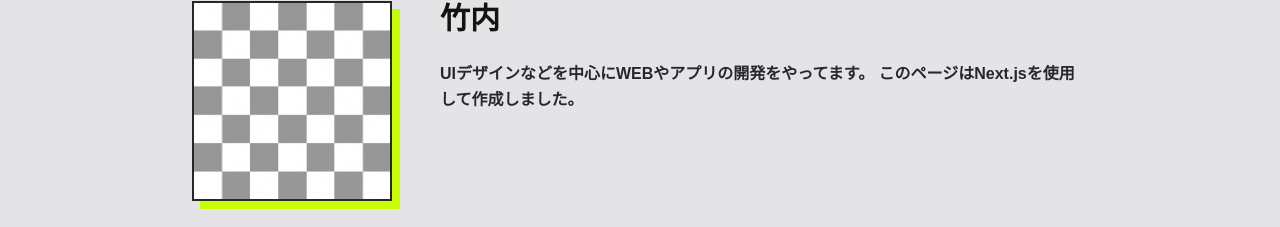
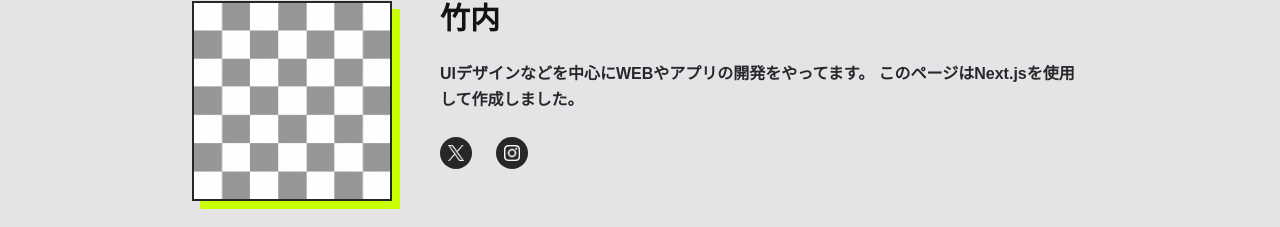
Before and after one commit to takeyodesu/projects-nextjs, a Next.js app: page / in a window 1280 px wide. Shown: the part 783-1010 px from the top of the page. Built offline with nearby package versions, Linux system fonts and the light colour scheme.

Commit message:
about修正

```diff
--- a/app/page.tsx
+++ b/app/page.tsx
@@ -48,12 +48,12 @@ export default function Home() {
                 このページはNext.jsを使用して作成しました。
               </p>
 
-              {/* <ul className="mt-6 flex gap-6">
-                <SocialIcon
+              <ul className="mt-6 flex gap-6">
+                {/* <SocialIcon
                   href="https://www.figma.com/proto/zxn8RGtFT49gWPFkknQLON/takeyo-projects?t=W5TYvNpKErSba2Qr-1&scaling=scale-down&content-scaling=fixed&page-id=0%3A1&node-id=1-2&starting-point-node-id=1%3A2"
                   image="/Figma.svg"
                   alt="Figma"
-                />
+                /> */}
                 <SocialIcon
                   href="https://twitter.com/takeyodesu"
                   image="/X.png"
@@ -64,7 +64,7 @@ export default function Home() {
                   image="/Instagram.png"
                   alt="Instagram"
                 />
-              </ul> */}
+              </ul>
             </div>
           </div>
         </div>
```
